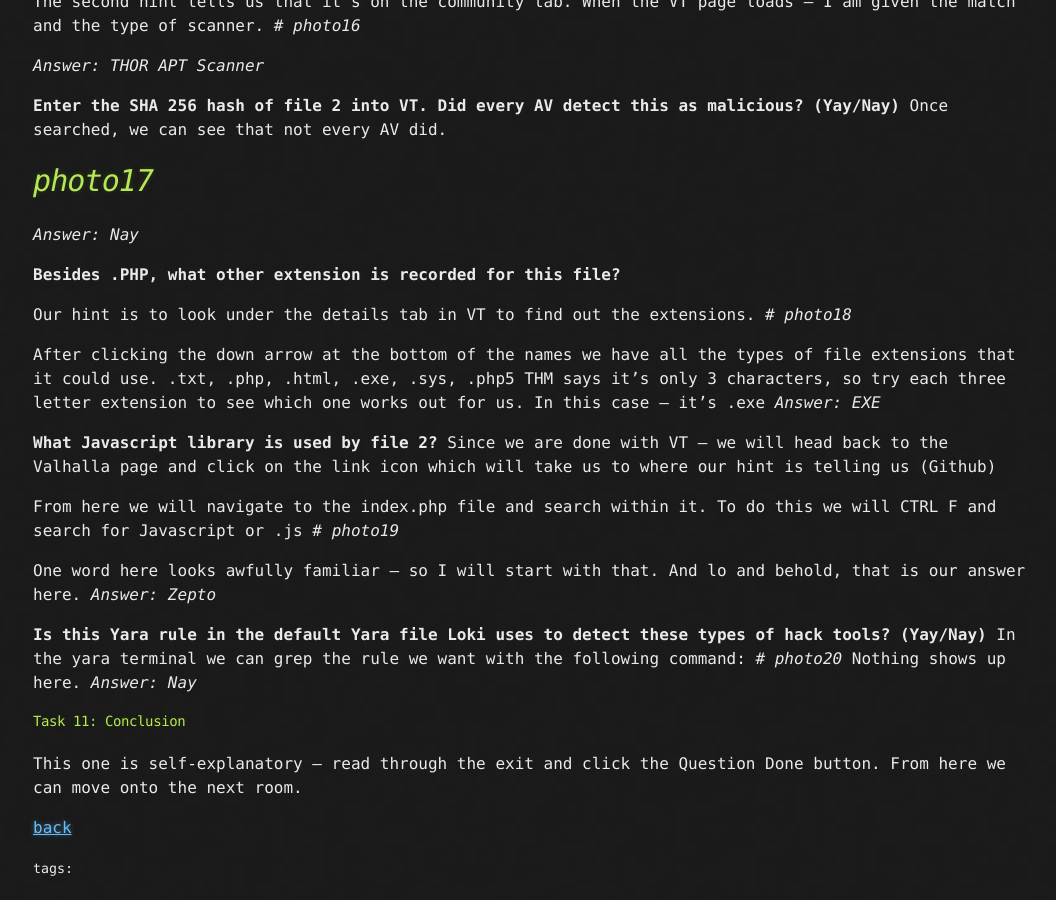
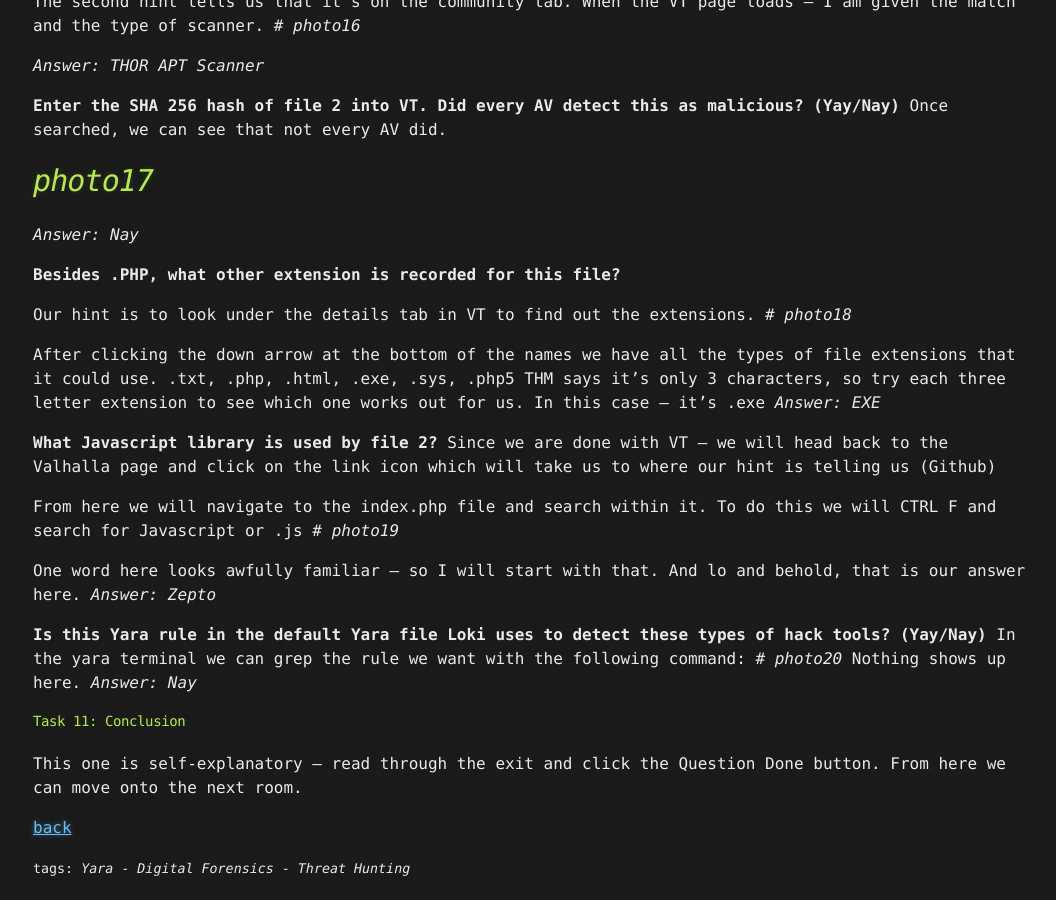
Before and after one commit to CyberCasquatch/cybercasquatch.github.io, a Jekyll site: the page built from _posts/Walkthroughs/2024-09-03-Yara-Walkthrough.markdown, in a window 1280 px wide and 900 px high, scrolled down 4667 px. Shown: the whole window, without its empty margins (107-1163 px from the left). Built offline with Jekyll 4.4.1, drawn with Linux system fonts in a browser that asks for light colours.

Commit message:
Update 2024-09-03-Yara-Walkthrough.markdown

```diff
--- a/_posts/Walkthroughs/2024-09-03-Yara-Walkthrough.markdown
+++ b/_posts/Walkthroughs/2024-09-03-Yara-Walkthrough.markdown
@@ -3,6 +3,7 @@
 title:  "Yara Romm Walkthrough (THM)"
 author: C. Casquatch
 comments: false
+tag: ['Yara', 'Digital Forensics', 'Threat Hunting']
 ---
 
 # THM - Yara Room Walkthrough
```
